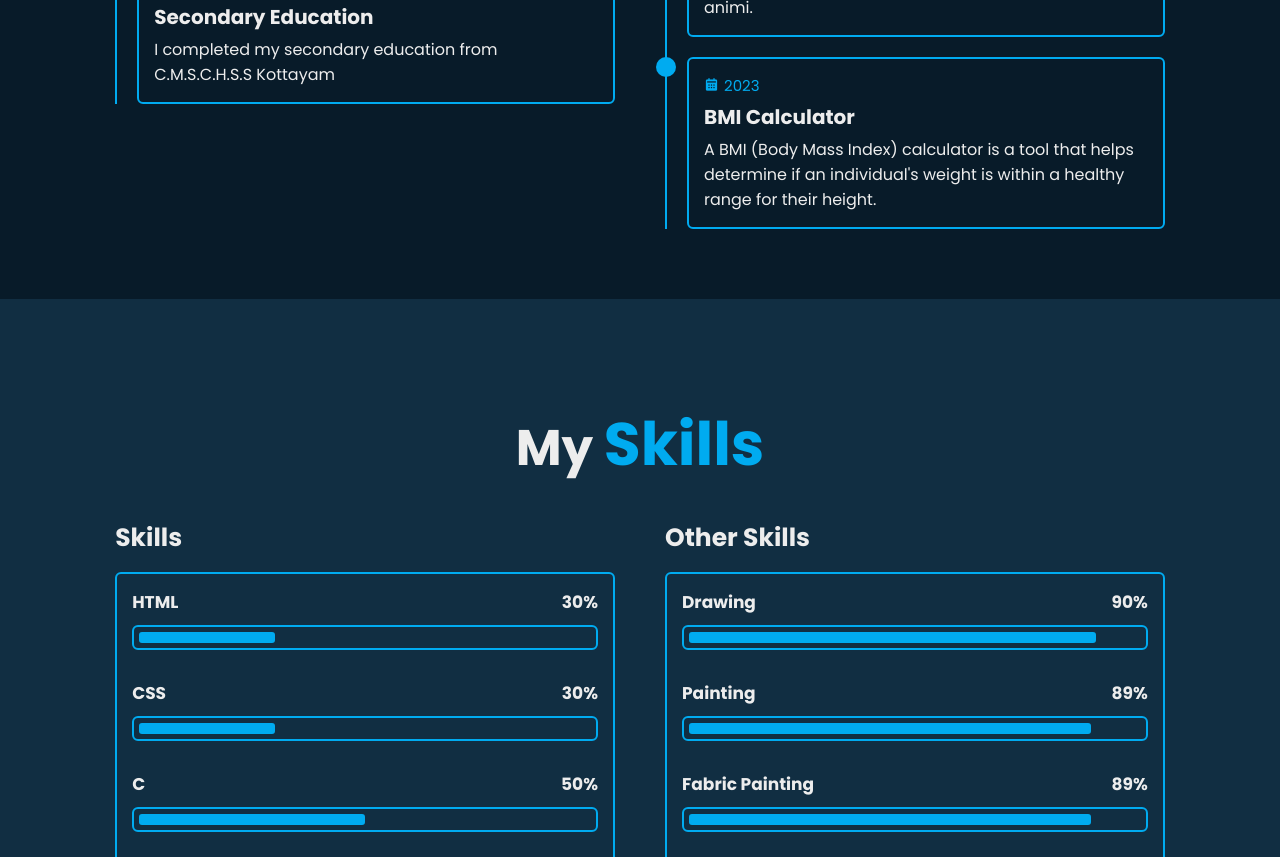
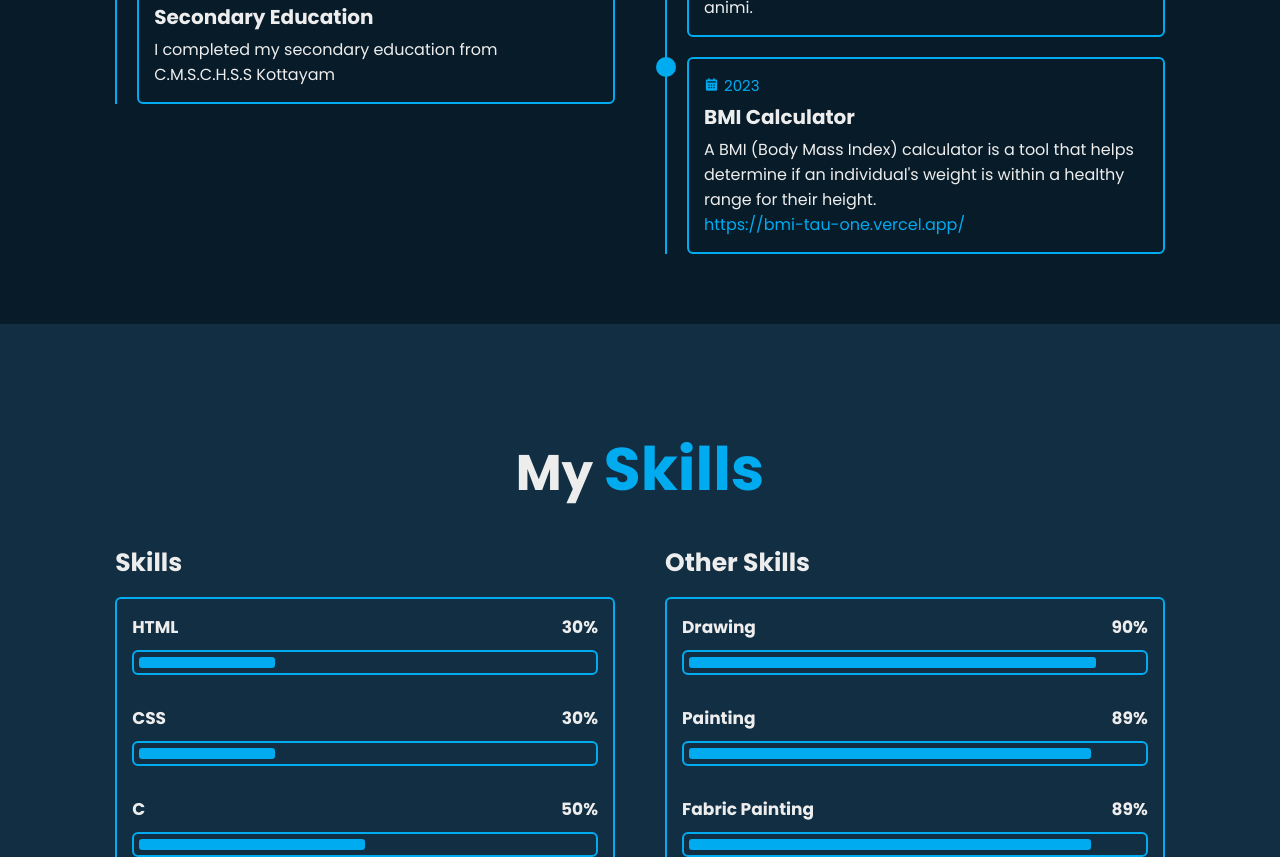
Before and after one commit to aleenapmathews/aleenapmathews, a Next.js app: page / in a window 1280 px wide. Shown: the part 2520-3377 px from the top of the page. Built offline with nearby package versions, Linux system fonts and the light colour scheme; a web font is replaced by a local one.

Commit message:
added  bmi link

```diff
--- a/app/comonents/education.tsx
+++ b/app/comonents/education.tsx
@@ -99,7 +99,8 @@ export default function Education() {
                 <p>
                   A BMI (Body Mass Index) calculator is a tool that helps
                   determine if an individual's weight is within a healthy range
-                  for their height.
+                  for their height.<br></br>
+                  <a style={{color:"var(--main-color)"}}href="https://bmi-tau-one.vercel.app/">https://bmi-tau-one.vercel.app/</a>
                 </p>
               </div>
             </div>
```
